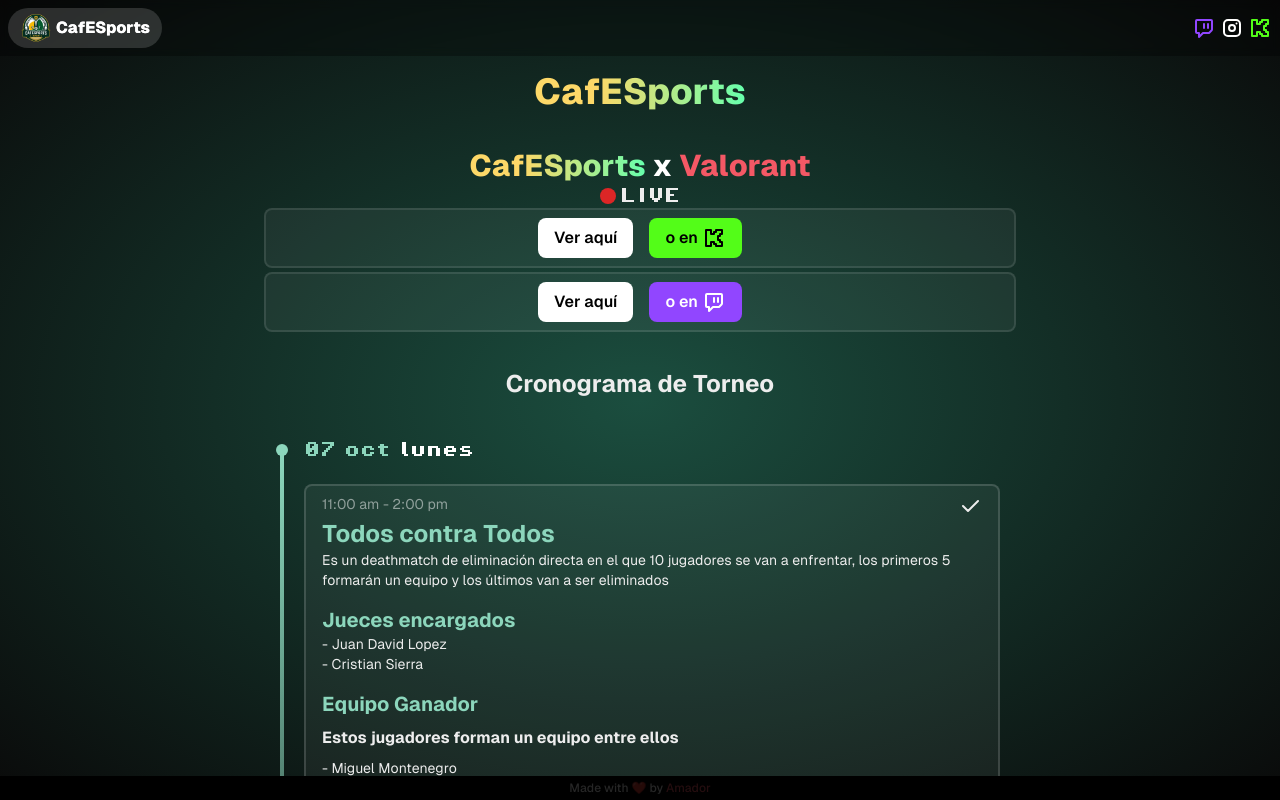
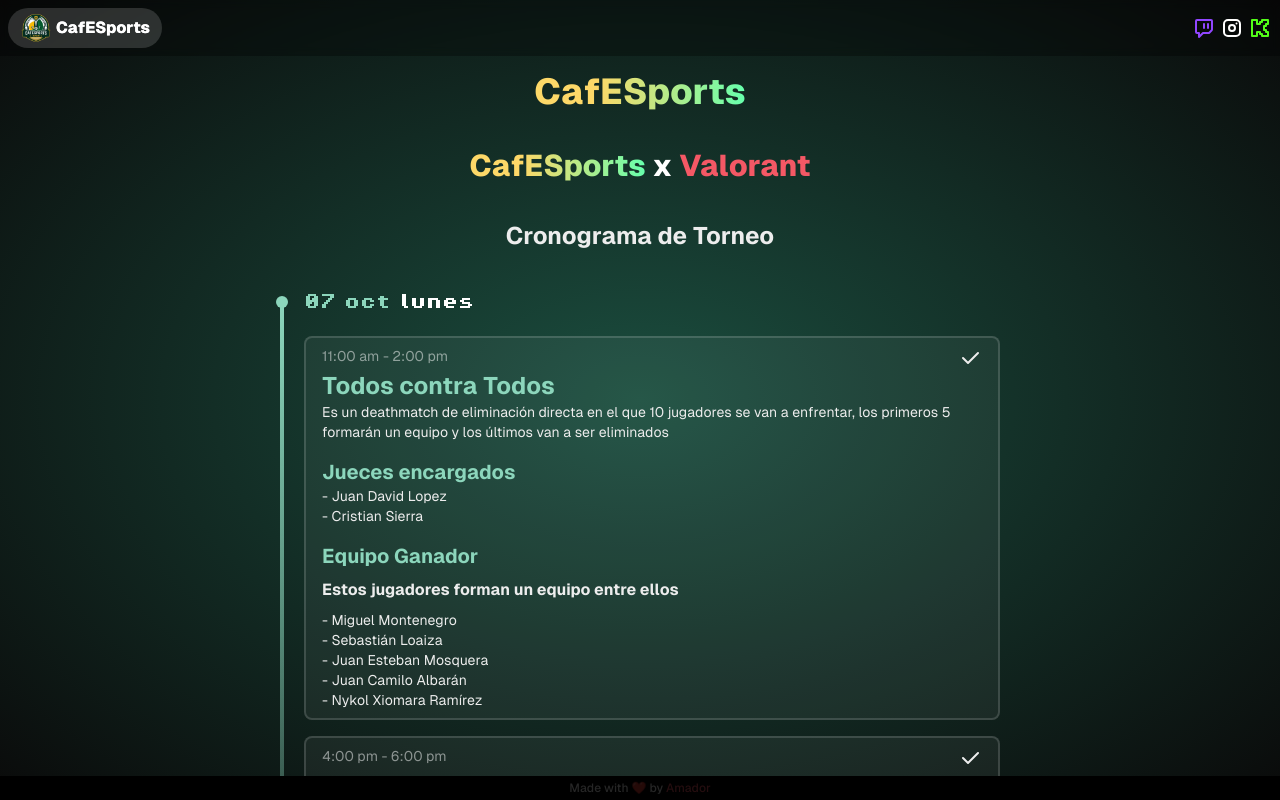
Before and after one commit to odiador/cafesports, a Next.js app: page / in a window 1280 px wide. Shown: the top 800 px of the page. Built offline with nearby package versions, Linux system fonts and the light colour scheme.

Commit message:
not live

```diff
--- a/app/page.tsx
+++ b/app/page.tsx
@@ -22,7 +22,7 @@
     }
   })
   const [start, setStart] = useState(false);
-  const [live, setLive] = useState(true);
+  const [live, setLive] = useState(false);
   return (
     <main className="p-2 flex flex-col items-center max-w-3xl">
       <header className="h-fit flex flex-col gap-1 items-center mb-32">
```
